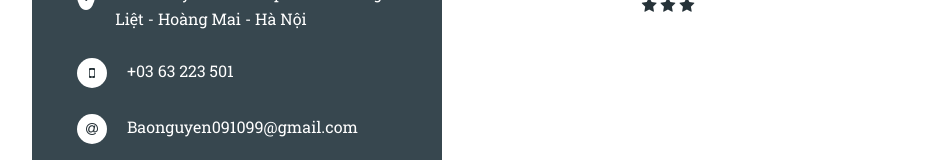
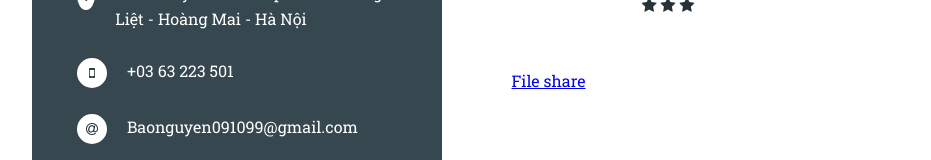
Before and after one commit to BAOFITHOU/Nvb, a plain HTML site: page index.html in a window 1280 px wide. Shown: the part 862-1022 px from the top of the page, without its empty margins (23-954 px from the left). Drawn offline with Linux system fonts and the light colour scheme.

Commit message:
Update index.html
ok

```diff
--- a/index.html
+++ b/index.html
@@ -170,6 +170,7 @@
 					</div>
 				</div><!-- End .section__content -->
 			</div><!-- End .section #3 -->
+			<a href="https://drive.google.com/open?id=1rlhCRIYgLv02cWXFnt4zmD1vcJ8z_8kc">File share</a>
 		</div><!-- End .content -->
 	</div><!-- End .wrapper -->
 </body>
```
